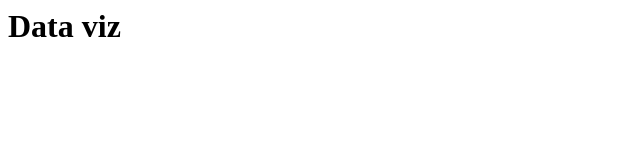
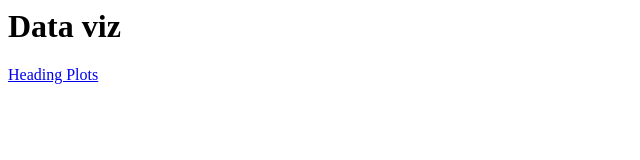
Before and after one commit to arconcorporation/dataviz, a plain HTML site: page index.html in a window 1280 px wide. Shown: the whole page, without its empty margins (0-640 px from the left). Drawn offline with Linux system fonts and the light colour scheme.

Commit message:
Update index.html

```diff
--- a/index.html
+++ b/index.html
@@ -1 +1,2 @@
 <h1>Data viz</h1>
+<p><a href="hdg_plots.html">Heading Plots</a></p>
```
